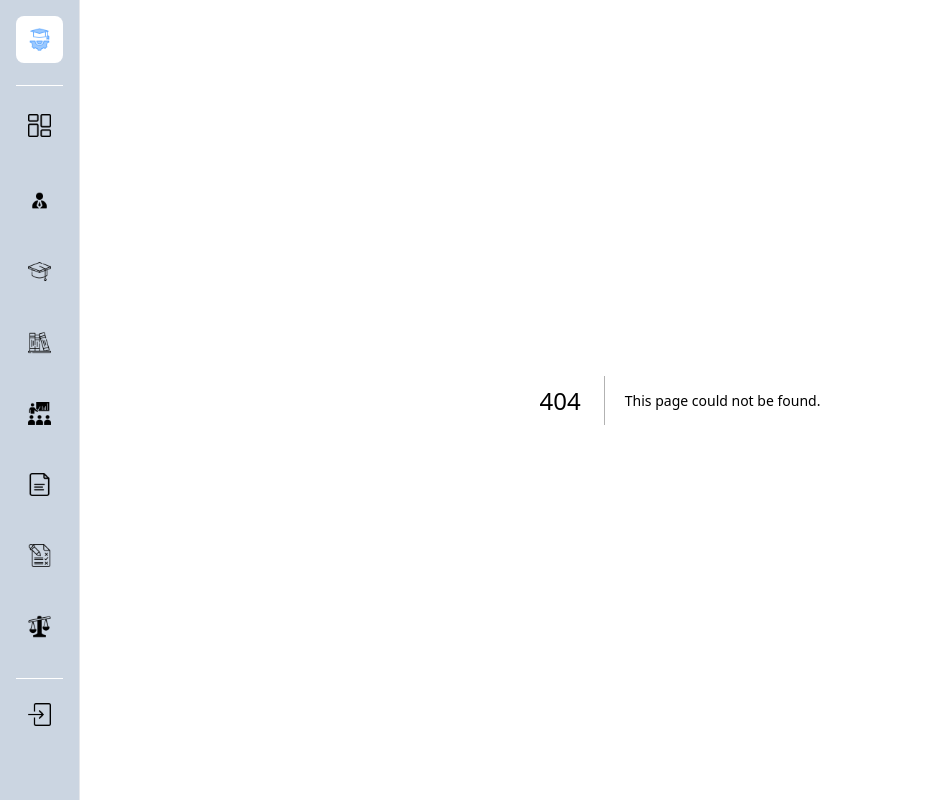
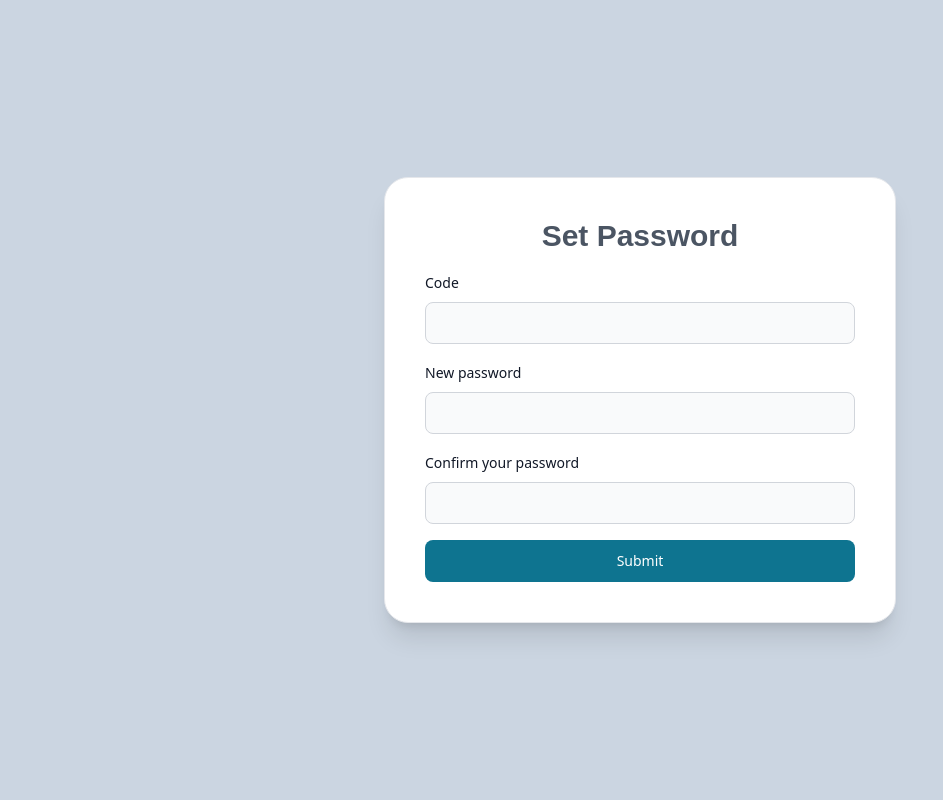
Before and after one commit to lhphat02/student-management, a Next.js app: page /resetpassword in a window 1280 px wide. Before the commit this address had no page. Shown: the whole page, without its empty margins (0-943 px from the left). Built offline with nearby package versions, Linux system fonts and the light colour scheme.

Commit message:
add new pages

```diff
--- a/components/Sidebar.jsx
+++ b/components/Sidebar.jsx
@@ -118,7 +118,7 @@ const Sidebar = ({ children }) => {
 
           <span className="border-b-[1px] border-white w-full p-2"></span>
 
-          <Link href="/loginpage">
+          <Link href="/login">
             <div className="inline-block p-3 my-3 rounded-lg cursor-pointer hover:bg-gray-200">
               <div className="flex flex-row">
                 <Image src={assets.login} alt="rule" width={25} height={25} />
--- a/pages/_app.js
+++ b/pages/_app.js
@@ -1,12 +1,25 @@
-import '../styles/globals.css';
-import Head from 'next/head';
-import { useRouter } from 'next/router';
+import "../styles/globals.css";
+import Head from "next/head";
+import { useRouter } from "next/router";
 
-import Sidebar from '../components/Sidebar';
-import Topbar from '../components/Topbar';
+import Sidebar from "../components/Sidebar";
+import Topbar from "../components/Topbar";
 
 export default function App({ Component, pageProps }) {
   const routing = useRouter();
+
+  const checkPage = () => {
+    switch (routing.pathname) {
+      case "/login":
+        <Component {...pageProps} />;
+      case "/forgotpassword":
+        <Component {...pageProps} />;
+      default:
+        <Sidebar>
+          <Component {...pageProps} />
+        </Sidebar>;
+    }
+  };
 
   return (
     <>
@@ -17,12 +30,14 @@ export default function App({ Component, pageProps }) {
         <link rel="icon" href="/favicon.ico" />
       </Head>
 
-      {routing.pathname !== '/loginpage' ? (
+      {routing.pathname === "/login" ||
+      routing.pathname === "/forgotpassword" ||
+      routing.pathname === "/resetpassword" ? (
+        <Component {...pageProps} />
+      ) : (
         <Sidebar>
           <Component {...pageProps} />
         </Sidebar>
-      ) : (
-        <Component {...pageProps} />
       )}
     </>
   );
--- /dev/null
+++ b/pages/forgotpassword.js
@@ -0,0 +1,53 @@
+import React from "react";
+import { Label, TextInput, Checkbox, Button, Modal } from "flowbite-react";
+import Image from "next/image";
+import router from "next/router";
+import Link from "next/link";
+
+const ForgotPassword = () => {
+  return (
+    <div className="flex h-screen justify-center items-center bg-slate-300">
+      <form className="flex z-10 flex-col gap-4 w-2/5 border p-10 rounded-3xl shadow-xl bg-white">
+        <div>
+          <p className="text-3xl font-poppins text-gray-600 font-bold flex justify-center">
+            Forgot Password
+          </p>
+          <div className="mb-2 block">
+            <Label htmlFor="email1" value="Your email" />
+          </div>
+          <TextInput
+            id="email1"
+            type="email"
+            placeholder="Email"
+            required={true}
+          />
+        </div>
+        {/* <div>
+              <div className="mb-2 block">
+                <Label htmlFor="password1" value="Your password" />
+              </div>
+              <TextInput id="password1" type="password" required={true} />
+            </div>
+            <div className="flex flex-row justify-between">
+              <div className="flex items-center gap-2">
+                <Checkbox id="remember" />
+                <Label htmlFor="remember">Remember me</Label>
+              </div>
+              <Link href="/forgotpassword">
+                <Label htmlFor="forgotpassword">Forgot Password</Label>
+              </Link>
+            </div> */}
+        <Button
+          type="submit"
+          onClick={() => {
+            router.push("/resetpassword");
+          }}
+        >
+          Send Code
+        </Button>
+      </form>
+    </div>
+  );
+};
+
+export default ForgotPassword;
--- a/pages/login.js
+++ b/pages/login.js
@@ -1,6 +1,7 @@
 import { Label, TextInput, Checkbox, Button, Modal } from "flowbite-react";
 import Image from "next/image";
 import router from "next/router";
+import Link from "next/link";
 
 import assets from "@/assets";
 import { useState } from "react";
@@ -33,9 +34,14 @@ const LoginPage = () => {
             </div>
             <TextInput id="password1" type="password" required={true} />
           </div>
-          <div className="flex items-center gap-2">
-            <Checkbox id="remember" />
-            <Label htmlFor="remember">Remember me</Label>
+          <div className="flex flex-row justify-between">
+            <div className="flex items-center gap-2">
+              <Checkbox id="remember" />
+              <Label htmlFor="remember">Remember me</Label>
+            </div>
+            <Link href="/forgotpassword">
+              <Label htmlFor="forgotpassword" className="hover:cursor-pointer">Forgot Password</Label>
+            </Link>
           </div>
           <Button
             type="submit"
--- /dev/null
+++ b/pages/resetpassword.js
@@ -0,0 +1,46 @@
+import { Label, TextInput, Checkbox, Button, Modal } from "flowbite-react";
+import Image from "next/image";
+import router from "next/router";
+import Link from "next/link";
+
+const ResetPassword = () => {
+  return (
+    <div className="flex h-screen justify-center items-center bg-slate-300">
+      <form className="flex z-10 flex-col gap-4 w-2/5 border p-10 rounded-3xl shadow-xl bg-white">
+        <div>
+          <p className="text-3xl font-poppins text-gray-600 font-bold flex justify-center">
+            Set Password
+          </p>
+        </div>
+        <div>
+          <div className="mb-2 block">
+            <Label htmlFor="code" value="Code" />
+          </div>
+          <TextInput id="code" type="code" required={true} />
+        </div>
+        <div>
+          <div className="mb-2 block">
+            <Label htmlFor="password1" value="New password" />
+          </div>
+          <TextInput id="password1" type="password" required={true} />
+        </div>
+        <div>
+          <div className="mb-2 block">
+            <Label htmlFor="password2" value="Confirm your password" />
+          </div>
+          <TextInput id="password2" type="password" required={true} />
+        </div>
+        <Button
+          type="submit"
+          onClick={() => {
+            router.push("/login");
+          }}
+        >
+          Submit
+        </Button>
+      </form>
+    </div>
+  );
+};
+
+export default ResetPassword;
--- a/pages/subject.js
+++ b/pages/subject.js
@@ -8,6 +8,7 @@ const Subject = () => {
     return(
         <div>
             <Topbar NamePage='Subjects'/>
+            <p className=" p-5 mt-5 text-3xl font-poppins font-bold">Làm bảng cho cái trang này</p>
         </div>
     )
 }
```
